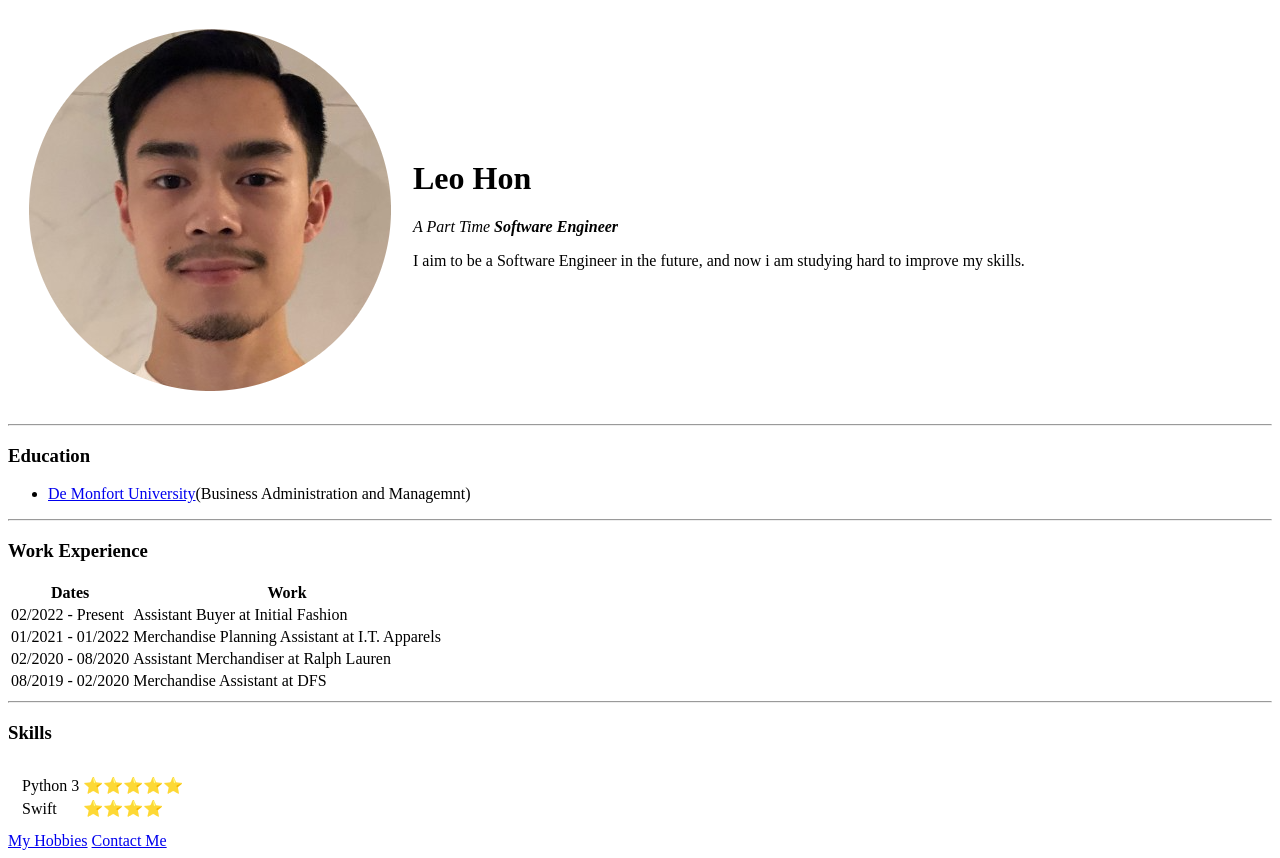
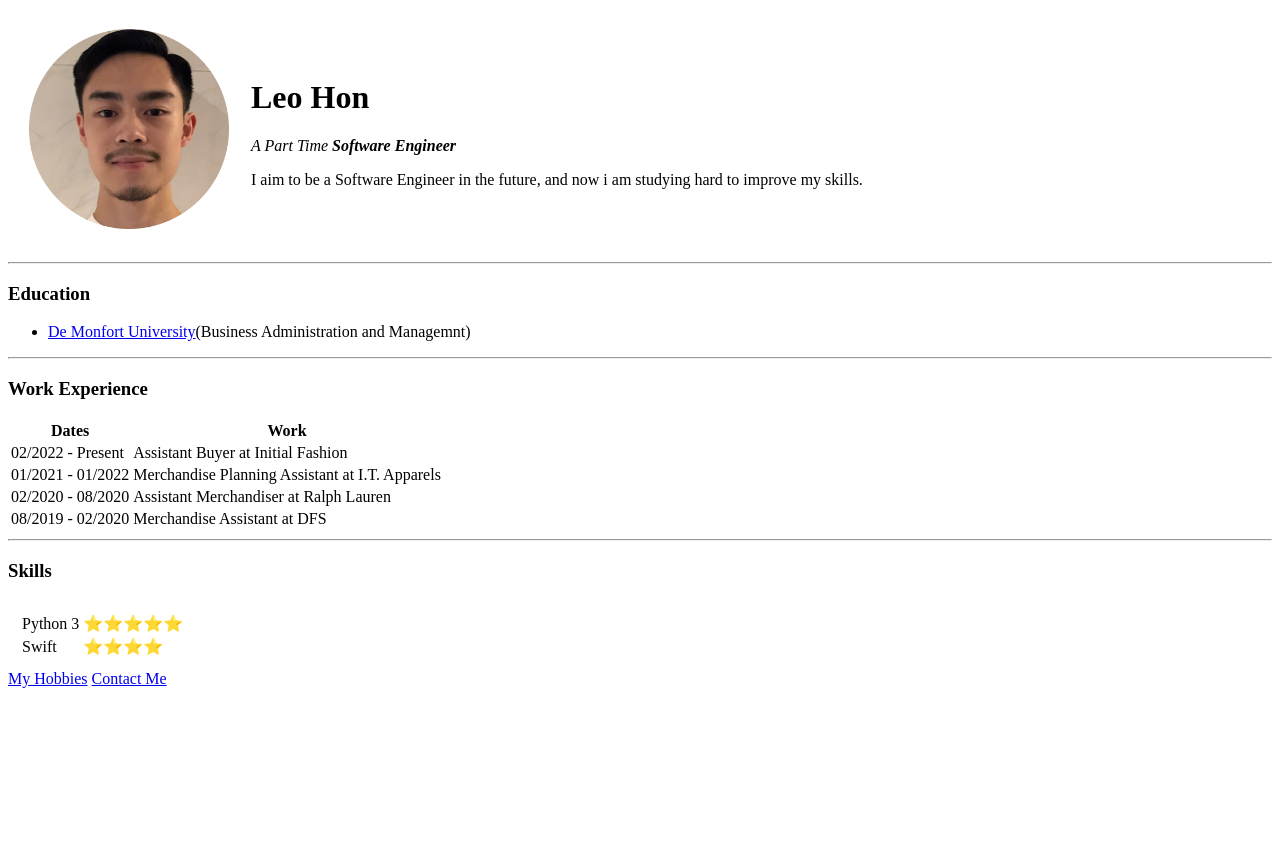
Before and after one commit to leohonlmc/CV, a plain HTML site: page index.html in a window 1280 px wide. After the commit the page ends 800 px from the top, so only its background shows below. Drawn offline with Linux system fonts and the light colour scheme.

Commit message:
Update index.html

```diff
--- a/index.html
+++ b/index.html
@@ -7,7 +7,7 @@
   <body>
     <table cellspacing = "20">
       <tr>
-        <td><img src="image/Leo_circle.png" alt="Leo Profile Picture"></td>
+        <td><img src="image/Leo_circle_resize.png" alt="Leo Profile Picture"></td>
         <td><h1> Leo Hon </h1>
         <p><em> A Part Time <strong>Software Engineer</strong></em></p>
         <p> I aim to be a Software Engineer in the future, and now i am studying hard to improve my skills.</p></td>
```
